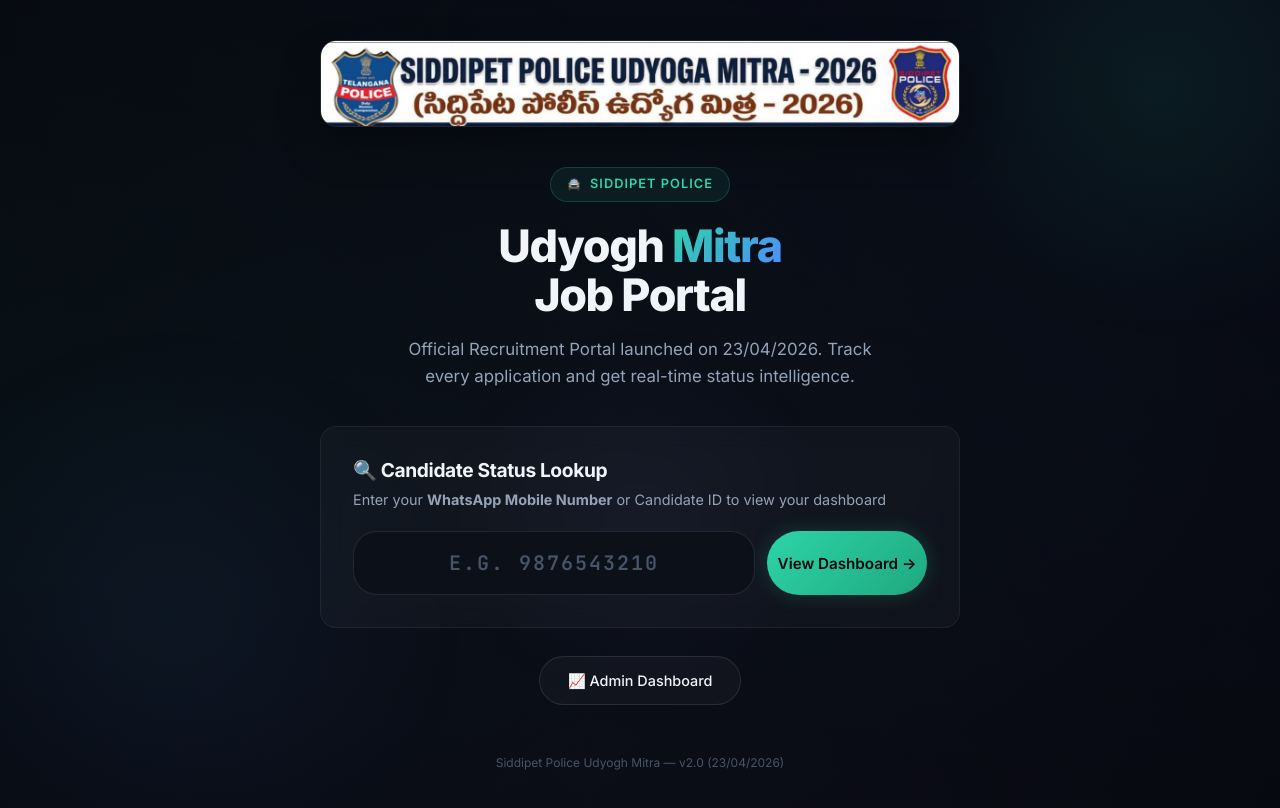
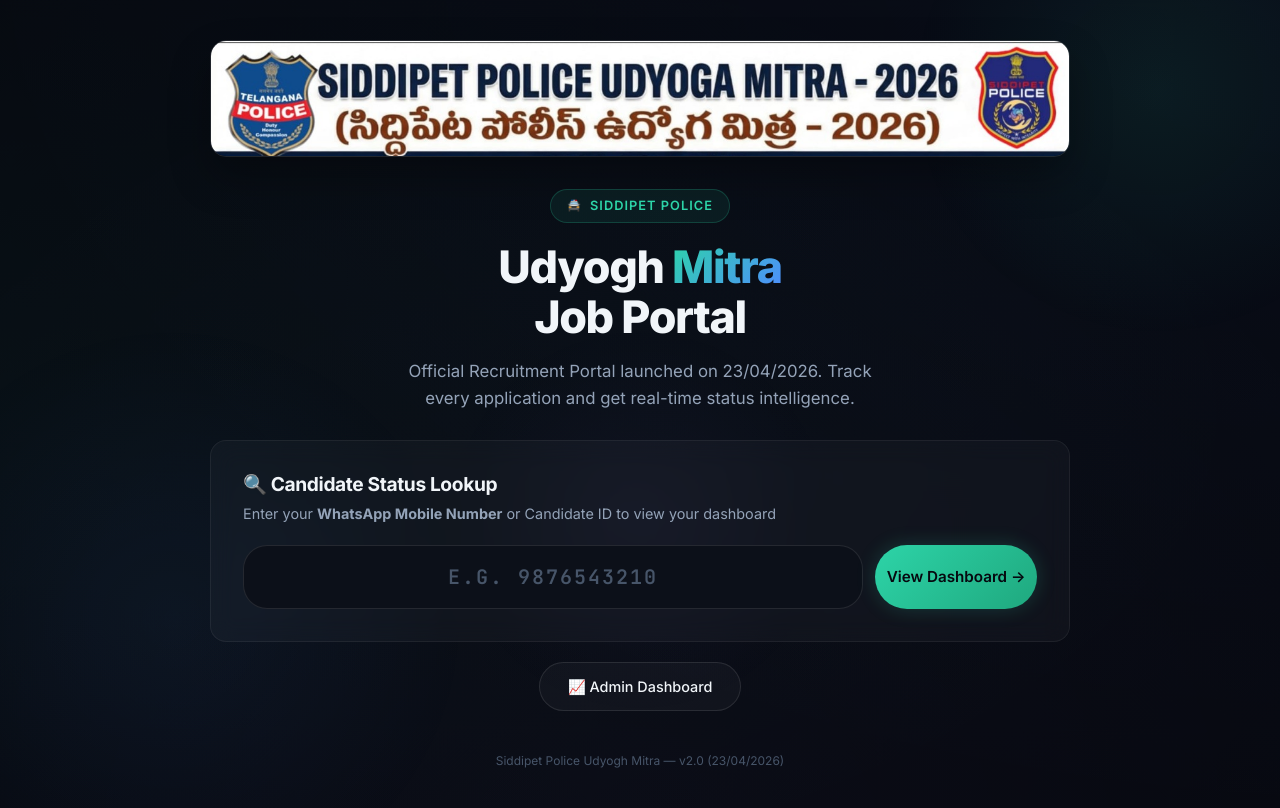
Before and after one commit to GOODBOYKITTU272/Police-job-mela, a Next.js app: page / in a window 1280 px wide. Shown: the top 808 px of the page. Built offline with nearby package versions, Linux system fonts and the light colour scheme.

Commit message:
UI/UX Update: Synchronize width and container spacing across all pages

```diff
--- a/src/app/page.tsx
+++ b/src/app/page.tsx
@@ -160,11 +160,11 @@
     display: "block",
   },
   main: {
-    maxWidth: "640px",
+    maxWidth: "860px",
     width: "100%",
     display: "flex",
     flexDirection: "column",
-    gap: "28px",
+    gap: "20px",
     position: "relative",
     zIndex: 1,
   },
```
